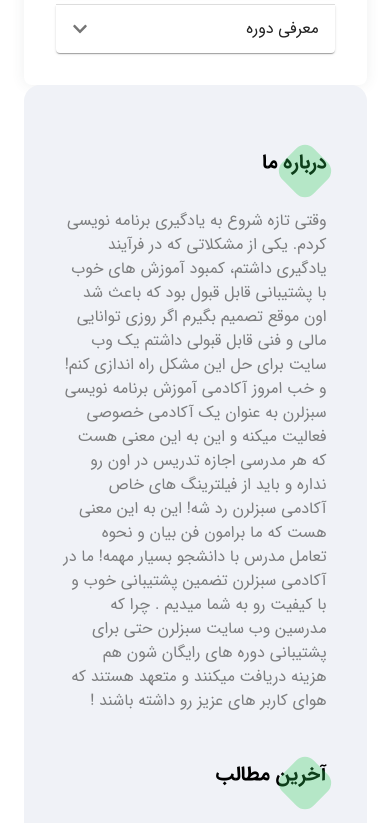
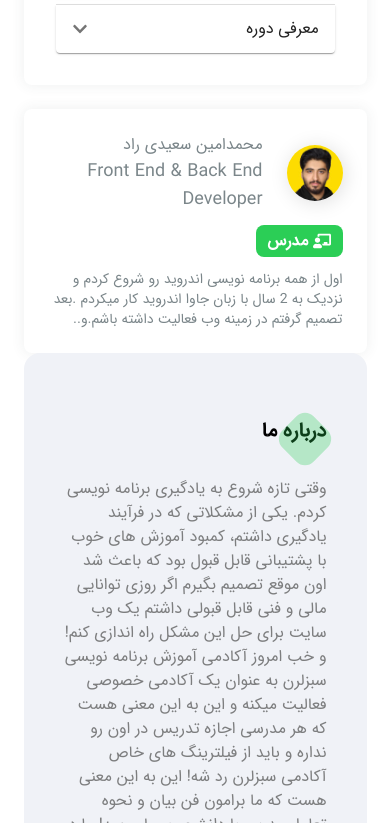
Before and after one commit to impooya/sabzlearn-ir, a React (Vite) app: page /course-info/1 in a window 390 px wide. Shown: the part 3461-4284 px from the top of the page. Built offline with nearby package versions, Linux system fonts and the light colour scheme.

Commit message:
finish teacher details section and style and responsive and compelete main courses info section

```diff
--- a/src/components/IntroductionCourse.jsx
+++ b/src/components/IntroductionCourse.jsx
@@ -6,7 +6,7 @@ import { FaChevronDown, FaYoutube } from "react-icons/fa";
 function IntroductionCourse() {
   return (
     <>
-      <div className=" p-8 md:p-12 rounded-lg shadow-[0_0_13px_1px_rgba(70,72,77,0.08)]">
+      <div className=" p-8 md:p-12 rounded-lg shadow-shade-primery">
         <div className="introduction__item">
           <div className="w-full  mb-7 flex justify-center items-center flex-col">
             <span className="text-lg md:text-[1.3rem] w-full text-[#444446] pr-2 font-bold leading-[1.2] relative before:content-[''] md:before:block before:absolute before:bg-green-primery before:h-[3rem] before:w-1 before:rounded-md  before:-right-1 before:hidden before:rotate-12 after:content-[''] after:hidden xs:after:block after:w-full after:h-4 after:absolute after:bg-green-primery/20 after:bottom-0 top-0 ">
--- a/src/components/MainInfoCourse.jsx
+++ b/src/components/MainInfoCourse.jsx
@@ -3,7 +3,7 @@ import { FaFacebook, FaTelegramPlane, FaTwitter } from "react-icons/fa";
 function MainInfoCourse() {
   return (
     <>
-      <section className="rounded-lg mt-4 p-8 shadow-[0_0_13px_1px_rgba(70,72,77,0.08)]">
+      <section className="rounded-lg mt-4 p-8 shadow-shade-primery">
         <div className="container">
           <div className="grid grid-cols-1 gap-y-7 lg:grid-cols-2 gap-x-32">
             <div className="">
--- /dev/null
+++ b/src/components/TeacherDetails.jsx
@@ -0,0 +1,40 @@
+import { FaChalkboardTeacher } from "react-icons/fa";
+
+function TeacherDetails() {
+  return (
+    <>
+      <div className="rounded-lg p-6 mt-6 shadow-shade-primery">
+        <div className="flex items-start justify-between flex-col xs:flex-row gap-y-3">
+          <div className="flex items-center">
+            <img
+              src="/images/info/teacher.jfif"
+              alt="Teacher Profile"
+              className="w-14 h-auto rounded-[50%] shadow-[2px_2px_20px_#00000021]"
+            />
+            <div className="flex flex-col mr-6">
+              <a href="#" className="text-[#7b868a]">
+                محمدامین سعیدی راد
+              </a>
+              <span className="text-[#7b868a] text-lg ">
+                Front End & Back End Developer
+              </span>
+            </div>
+          </div>
+          <div className="flex items-center text-white bg-green-primery py-1 px-3 rounded-lg">
+            <FaChalkboardTeacher className="text-lg xs:text-2xl" />
+            <span className="text-md xs:text-xl font-IRANSansBold mr-1">
+              مدرس
+            </span>
+          </div>
+        </div>
+        <p className="mt-3 text-[#7b868a] text-sm">
+          اول از همه برنامه نویسی اندروید رو شروع کردم و نزدیک به 2 سال با زبان
+          جاوا اندروید کار میکردم .بعد تصمیم گرفتم در زمینه وب فعالیت داشته
+          باشم.و..
+        </p>
+      </div>
+    </>
+  );
+}
+
+export default TeacherDetails;
--- a/src/page/CourseInfo.jsx
+++ b/src/page/CourseInfo.jsx
@@ -4,6 +4,7 @@ import CourseProgress from "../components/CourseProgress";
 import IntroductionCourse from "../components/IntroductionCourse";
 import MainInfoCourse from "../components/MainInfoCourse";
 import MainInfoCoursesSection from "../components/MainInfoCoursesSection";
+import TeacherDetails from "../components/TeacherDetails";
 
 function CourseInfo() {
   return (
@@ -16,6 +17,7 @@ function CourseInfo() {
             <CourseInfoBox />
             <CourseProgress />
             <IntroductionCourse />
+            <TeacherDetails />
           </>
         }
       />
--- a/tailwind.config.js
+++ b/tailwind.config.js
@@ -20,6 +20,9 @@ export default {
       // => @media (min-width: 1280px) { ... }
     },
     extend: {
+      boxShadow: {
+        "shade-primery": "0 0 13px 1px rgba(70, 72, 77, 0.08)",
+      },
       fontFamily: {
         IRANSans: "IRANSans",
         IRANSansBlack: "IRANSans Black",
```
